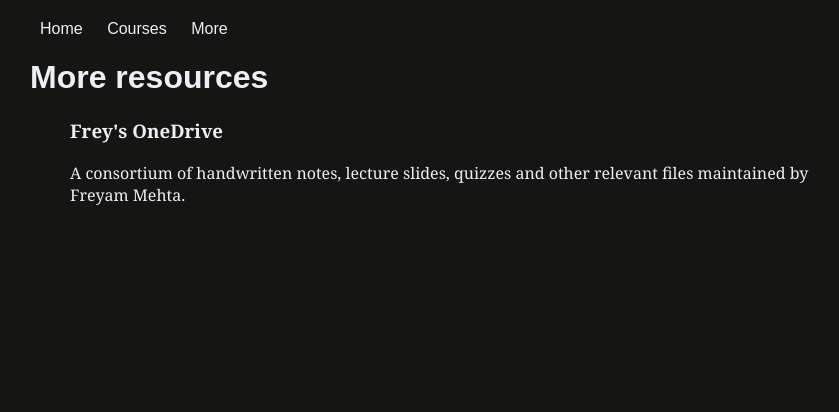
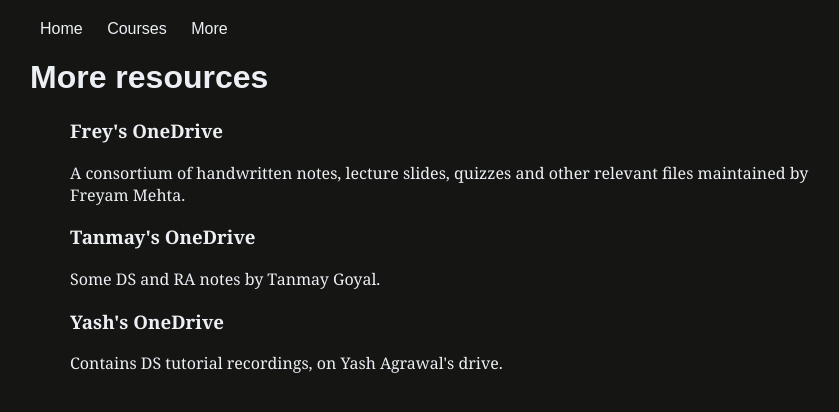
Before and after one commit to iiit-notebook/iiit-notebook.github.io, a Jekyll site: the page built from resources.html, in a window 1280 px wide. Shown: the top 412 px of the page, without its empty margins (194-1033 px from the left). Built offline with Jekyll 4.4.1, drawn with Linux system fonts in a browser that asks for light colours.

```diff
--- a/_data/resources.yaml
+++ b/_data/resources.yaml
@@ -1,3 +1,9 @@
 - name: Frey's OneDrive
   link: https://iiitaphyd-my.sharepoint.com/:f:/g/personal/freyam_mehta_students_iiit_ac_in/Elqt-7vJgtNNuHEOBFx3tLsBqtl96QTG8OGAsnwWV7LAPQ?e=z5rJQt
   description: A consortium of handwritten notes, lecture slides, quizzes and other relevant files maintained by Freyam Mehta.
+- name: Tanmay's OneDrive
+  link: https://iiitaphyd-my.sharepoint.com/:o:/g/personal/tanmay_goyal_students_iiit_ac_in/EmfgB8vWpkxMg1k1-cezFBcBejyjpZt-6uQtDsASFxQrtg?e=OXMCDo
+  description: Some DS and RA notes by Tanmay Goyal.
+- name: Yash's OneDrive
+  link: https://iiitaphyd-my.sharepoint.com/personal/agrawal_yash_students_iiit_ac_in/_layouts/15/onedrive.aspx?id=%2Fpersonal%2Fagrawal%5Fyash%5Fstudents%5Fiiit%5Fac%5Fin%2FDocuments%2Fds%20tuts
+  description: Contains DS tutorial recordings, on Yash Agrawal's drive.
```
Also changed, not shown: _posts/2020-11-30-c-pro-lecture-32.md (added, +89 -0 lines), Gemfile.lock.
